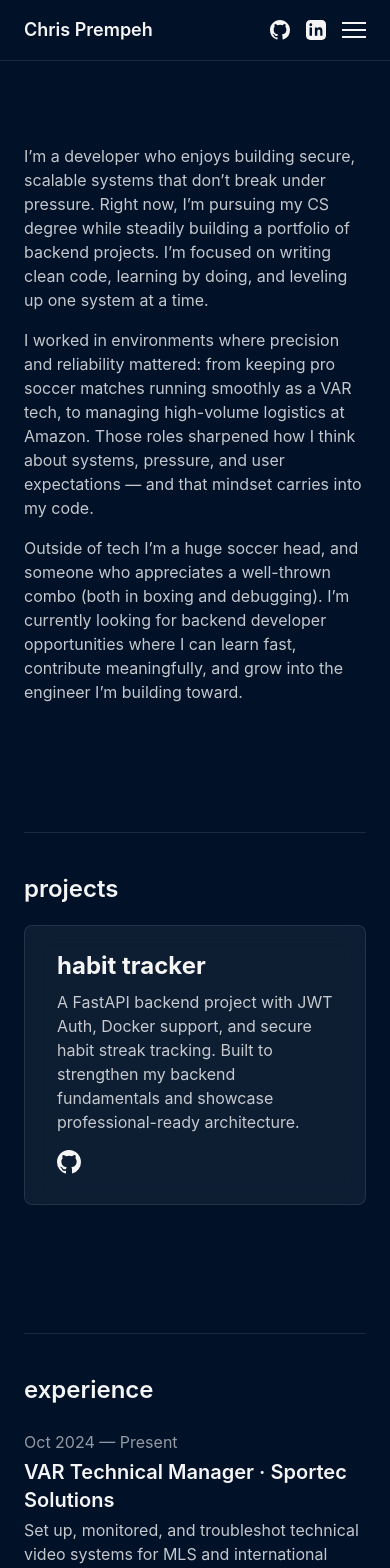
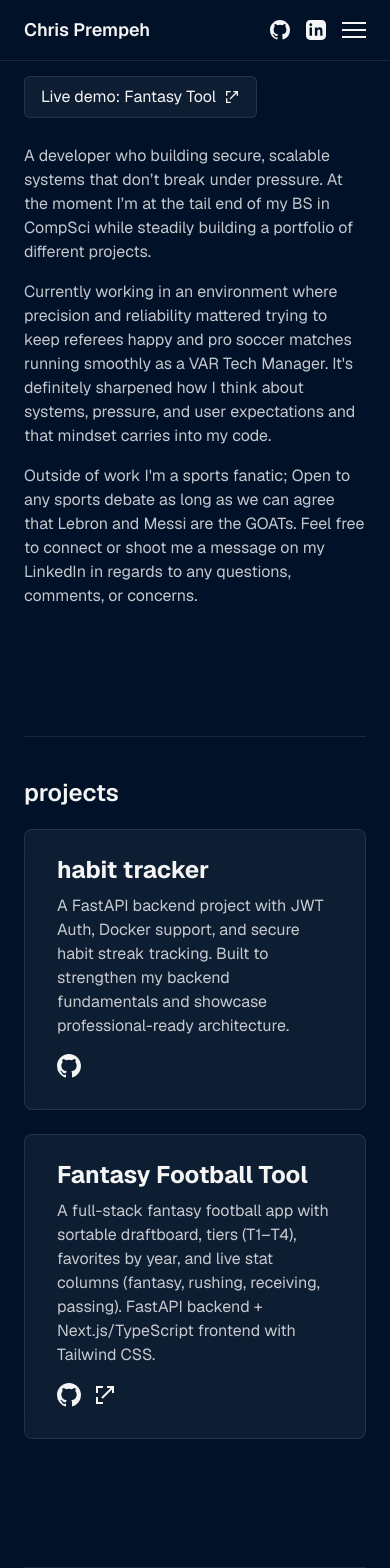
Before and after one commit to ckwame-jpg/man-city, a Next.js app: page / in a window 390 px wide. Shown: the top 1568 px of the page. Built offline with nearby package versions, Linux system fonts and the light colour scheme.

Commit message:
feat: add Live Demo CTA for Fantasy Tool (desktop + mobile) and clean metadata/styles

```diff
--- a/src/app/layout.tsx
+++ b/src/app/layout.tsx
@@ -15,6 +15,19 @@ const geistMono = Geist_Mono({
 export const metadata: Metadata = {
   title: "Chris Prempeh",
   description: "Generated by Chris Prempeh",
+  icons: {
+    icon: "/favicon.ico",
+    apple: "/apple-touch-icon.png",
+  },
+  openGraph: {
+    title: "Chris Prempeh – Backend Developer Portfolio",
+    description: "Backend-focused developer building secure, scalable systems. Explore projects, experience, and more.",
+    images: ["/og-image.png"],
+    url: "https://chrisprem.xyz",
+  },
+  twitter: {
+    card: "summary_large_image",
+  }
 };
 
 export default function RootLayout({
@@ -24,9 +37,7 @@ export default function RootLayout({
 }>) {
   return (
     <html lang="en">
-      <head>
-        <link rel="icon" href="/favicon.ico" />
-      </head>
+  <head />
       <body
         className={`${geistSans.variable} ${geistMono.variable} antialiased`}
       >
--- a/src/app/page.tsx
+++ b/src/app/page.tsx
@@ -1,5 +1,4 @@
 'use client';
-import Head from 'next/head';
 import { useEffect, useRef, useState } from 'react';
 import { motion } from 'framer-motion';
 export default function Home() {
@@ -44,18 +43,7 @@ export default function Home() {
 
   return (
     <>
-      <Head>
-        <title>Chris Prempeh – Backend Developer Portfolio</title>
-        <meta name="description" content="Portfolio of Chris Prempeh – a backend-focused developer building reliable and scalable systems." />
-        <meta property="og:title" content="Chris Prempeh – Backend Developer Portfolio" />
-        <meta property="og:description" content="Backend-focused developer building secure, scalable systems. Explore projects, experience, and more." />
-        <meta property="og:image" content="/og-image.png" />
-        <meta property="og:url" content="https://chrisprem.xyz" />
-        <meta name="twitter:card" content="summary_large_image" />
-        <link rel="icon" href="/favicon.ico" />
-        <link rel="apple-touch-icon" href="/apple-touch-icon.png" />
-      </Head>
-      <div className="font-sans" style={{ fontFamily: "'Calibre', 'Inter', 'San Francisco', 'SF Pro Text', -apple-system, system-ui, sans-serif" }}>
+      <div className="font-sans">
       {/* Mobile Navbar */}
       <div className="md:hidden fixed top-0 left-0 right-0 z-50 bg-[#011128] border-b border-white/10 px-6 py-4 flex items-center justify-between">
         <span className="text-lg font-semibold text-[#F5F5F5]">Chris Prempeh</span>
@@ -65,7 +53,7 @@ export default function Home() {
               <path fillRule="evenodd" clipRule="evenodd" d="M12 0C5.37 0 0 5.373 0 12a12 12 0 008.207 11.385c.6.11.82-.26.82-.577v-2.065c-3.338.727-4.043-1.61-4.043-1.61-.546-1.387-1.334-1.756-1.334-1.756-1.09-.745.083-.73.083-.73 1.205.084 1.84 1.238 1.84 1.238 1.072 1.835 2.812 1.305 3.498.998.108-.777.42-1.305.76-1.604-2.665-.305-5.466-1.334-5.466-5.933 0-1.31.468-2.381 1.235-3.22-.123-.305-.535-1.524.117-3.177 0 0 1.007-.322 3.3 1.23a11.49 11.49 0 016.003 0c2.292-1.552 3.297-1.23 3.297-1.23.653 1.653.24 2.872.118 3.177.77.839 1.234 1.91 1.234 3.22 0 4.61-2.803 5.625-5.476 5.921.432.37.814 1.103.814 2.222v3.293c0 .32.22.694.827.576A12.005 12.005 0 0024 12c0-6.627-5.373-12-12-12z"/>
             </svg>
           </a>
-          <a href="https:/https://www.linkedin.com/in/christopher-prempeh/" target="_blank" rel="noopener noreferrer" aria-label="LinkedIn">
+          <a href="https://www.linkedin.com/in/christopher-prempeh/" target="_blank" rel="noopener noreferrer" aria-label="LinkedIn">
             <svg xmlns="http://www.w3.org/2000/svg" className="w-5 h-5 text-[#F5F5F5] hover:text-white" viewBox="0 0 24 24" fill="currentColor">
               <path d="M19 0h-14C2.24 0 0 2.24 0 5v14c0 2.76 2.24 5 5 5h14c2.76 0 5-2.24 5-5V5c0-2.76-2.24-5-5-5zM7.19 19H4.28V8.99h2.91V19zm-1.45-11.6c-.93 0-1.69-.76-1.69-1.7s.76-1.7 1.69-1.7 1.69.76 1.69 1.7-.76 1.7-1.69 1.7zM20 19h-2.91v-4.89c0-1.17-.02-2.67-1.63-2.67-1.63 0-1.88 1.27-1.88 2.58V19h-2.91V8.99h2.79v1.37h.04c.39-.74 1.33-1.52 2.74-1.52 2.93 0 3.47 1.93 3.47 4.44V19z"/>
             </svg>
@@ -81,6 +69,22 @@ export default function Home() {
           </button>
         </div>
       </div>
+      {!menuOpen && (
+        <div className="md:hidden fixed top-16 left-0 right-0 z-40 px-6 py-3">
+          <a
+            href="https://fantasy-tool-4gbiq4tuq-chris-prempehs-projects.vercel.app"
+            target="_blank"
+            rel="noopener noreferrer"
+            className="inline-flex items-center gap-2 rounded-md border border-white/10 bg-white/5 px-4 py-2 text-[#F5F5F5] hover:bg-white/10 hover:text-white transition"
+          >
+            <span>Live demo: Fantasy Tool</span>
+            <svg xmlns="http://www.w3.org/2000/svg" viewBox="0 0 24 24" fill="currentColor" className="w-4 h-4">
+              <path d="M14 3h7v7h-2V6.414l-9.293 9.293-1.414-1.414L17.586 5H14V3z" />
+              <path d="M5 5h5V3H3v7h2V5zm0 14v-5H3v7h7v-2H5z" />
+            </svg>
+          </a>
+        </div>
+      )}
       {menuOpen && (
         <div className="md:hidden fixed top-16 left-0 right-0 bg-[#011128] z-40 border-t border-white/10 px-6 py-6 space-y-4 text-[#F5F5F5] text-base">
           <a
@@ -127,6 +131,19 @@ export default function Home() {
             <h1 className="text-6xl font-bold text-[#F5F5F5]">Chris Prempeh</h1>
             <h2 className="text-xl text-[#F5F5F5]/80 mt-2">Technical Manager</h2>
             <p className="text-[#F5F5F5]/60 mt-4 text-base mb-22">Future developer currently building backend systems that are reliable, clean, and built to scale.</p>
+            <a
+              href="https://fantasy-tool-4gbiq4tuq-chris-prempehs-projects.vercel.app"
+              target="_blank"
+              rel="noopener noreferrer"
+              aria-label="Open Fantasy Tool live demo in a new tab"
+              className="mt-2 inline-flex items-center gap-2 rounded-md border border-white/10 bg-white/5 px-4 py-2 text-[#F5F5F5] hover:bg-white/10 hover:text-white transition"
+            >
+              <span>Live demo: Fantasy Tool</span>
+              <svg xmlns="http://www.w3.org/2000/svg" viewBox="0 0 24 24" fill="currentColor" className="w-4 h-4">
+                <path d="M14 3h7v7h-2V6.414l-9.293 9.293-1.414-1.414L17.586 5H14V3z" />
+                <path d="M5 5h5V3H3v7h2V5zm0 14v-5H3v7h7v-2H5z" />
+              </svg>
+            </a>
             <div className="space-y-6 text-base text-[#F5F5F5]/60 font-medium">
               {[
                 { id: 'about', label: 'about' },
@@ -173,13 +190,13 @@ export default function Home() {
         <div className="space-y-32">
           <section id="about" className="scroll-mt-16 space-y-4 text-base sm:text-lg text-[#F5F5F5]/80">
             <p>
-              I’m a developer who enjoys building secure, scalable systems that don’t break under pressure. Right now, I’m pursuing my CS degree while steadily building a portfolio of backend projects. I’m focused on writing clean code, learning by doing, and leveling up one system at a time.
+              A developer who building secure, scalable systems that don’t break under pressure. At the moment I’m at the tail end of my BS in CompSci while steadily building a portfolio of different projects.
             </p>
             <p>
-              I worked in environments where precision and reliability mattered: from keeping pro soccer matches running smoothly as a VAR tech, to managing high-volume logistics at Amazon. Those roles sharpened how I think about systems, pressure, and user expectations — and that mindset carries into my code.
+              Currently working in an environment where precision and reliability mattered trying to keep referees happy and pro soccer matches running smoothly as a VAR Tech Manager. It's definitely sharpened how I think about systems, pressure, and user expectations and that mindset carries into my code.
             </p>
             <p>
-              Outside of tech I’m a huge soccer head, and someone who appreciates a well-thrown combo (both in boxing and debugging). I’m currently looking for backend developer opportunities where I can learn fast, contribute meaningfully, and grow into the engineer I’m building toward.
+              Outside of work I'm a sports fanatic; Open to any sports debate as long as we can agree that Lebron and Messi are the GOATs. Feel free to connect or shoot me a message on my LinkedIn in regards to any questions, comments, or concerns.
             </p>
           </section>
 
@@ -205,6 +222,47 @@ export default function Home() {
               >
                 <svg xmlns="http://www.w3.org/2000/svg" className="w-6 h-6 transition-all duration-300 hover:scale-110 hover:text-white" viewBox="0 0 24 24" fill="currentColor">
                   <path d="M12 0C5.373 0 0 5.373 0 12a12.013 12.013 0 008.208 11.385c.6.111.82-.26.82-.577v-2.065c-3.338.726-4.043-1.61-4.043-1.61-.546-1.387-1.334-1.756-1.334-1.756-1.091-.745.083-.73.083-.73 1.205.084 1.84 1.238 1.84 1.238 1.072 1.835 2.812 1.305 3.498.998.108-.777.419-1.305.76-1.604-2.665-.304-5.466-1.333-5.466-5.933 0-1.31.469-2.381 1.235-3.22-.123-.304-.535-1.523.117-3.176 0 0 1.007-.322 3.3 1.23a11.487 11.487 0 016.003 0c2.292-1.552 3.297-1.23 3.297-1.23.653 1.653.242 2.872.12 3.176.769.839 1.233 1.91 1.233 3.22 0 4.61-2.803 5.625-5.475 5.921.43.37.813 1.103.813 2.222v3.293c0 .32.218.694.825.576A12.015 12.015 0 0024 12c0-6.627-5.373-12-12-12z"/>
+                </svg>
+              </a>
+            </motion.div>
+
+            {/* Fantasy Football Tool Card */}
+            <motion.div
+              className="rounded-lg px-8 py-6 border border-white/10 bg-white/5 backdrop-blur-md mt-6"
+              initial={{ opacity: 0, y: 50 }}
+              whileInView={{ opacity: 1, y: 0 }}
+              transition={{ duration: 0.6, ease: 'easeOut' }}
+              viewport={{ once: true }}
+            >
+              <h3 className="text-2xl font-bold text-[#F5F5F5]">Fantasy Football Tool</h3>
+              <p className="text-[#F5F5F5]/80 mt-2 text-base">
+                A full-stack fantasy football app with sortable draftboard, tiers (T1–T4), favorites by year, and live stat columns (fantasy, rushing, receiving, passing). FastAPI backend + Next.js/TypeScript frontend with Tailwind CSS.
+              </p>
+
+              {/* GitHub link */}
+              <a
+                href="https://github.com/ckwame-jpg/fantasy-tool"
+                className="inline-block mt-4 text-[#F5F5F5] hover:text-white transition-transform hover:scale-110"
+                target="_blank"
+                rel="noopener noreferrer"
+                aria-label="GitHub Project Repository"
+              >
+                <svg xmlns="http://www.w3.org/2000/svg" className="w-6 h-6 transition-all duration-300 hover:scale-110 hover:text-white" viewBox="0 0 24 24" fill="currentColor">
+                  <path d="M12 0C5.373 0 0 5.373 0 12a12.013 12.013 0 008.208 11.385c.6.111.82-.26.82-.577v-2.065c-3.338.726-4.043-1.61-4.043-1.61-.546-1.387-1.334-1.756-1.334-1.756-1.091-.745.083-.73.083-.73 1.205.084 1.84 1.238 1.84 1.238 1.072 1.835 2.812 1.305 3.498.998.108-.777.419-1.305.76-1.604-2.665-.304-5.466-1.333-5.466-5.933 0-1.31.469-2.381 1.235-3.22-.123-.304-.535-1.523.117-3.176 0 0 1.007-.322 3.3 1.23a11.487 11.487 0 016.003 0c2.292-1.552 3.297-1.23 3.297-1.23.653 1.653.242 2.872.12 3.176.769.839 1.233 1.91 1.233 3.22 0 4.61-2.803 5.625-5.475 5.921.43.37.813 1.103.813 2.222v3.293c0 .32.218.694.825.576A12.015 12.015 0 0024 12c0-6.627-5.373-12-12-12z"/>
+                </svg>
+              </a>
+
+              {/* Optional live demo link */}
+              <a
+                href="https://fantasy-tool-4gbiq4tuq-chris-prempehs-projects.vercel.app"
+                className="inline-block ml-3 text-[#F5F5F5] hover:text-white transition-transform hover:scale-110"
+                target="_blank"
+                rel="noopener noreferrer"
+                aria-label="Live Demo"
+              >
+                <svg xmlns="http://www.w3.org/2000/svg" viewBox="0 0 24 24" fill="currentColor" className="w-6 h-6">
+                  <path d="M14 3h7v7h-2V6.414l-9.293 9.293-1.414-1.414L17.586 5H14V3z" />
+                  <path d="M5 5h5V3H3v7h2V5zm0 14v-5H3v7h7v-2H5z" />
                 </svg>
               </a>
             </motion.div>
```
